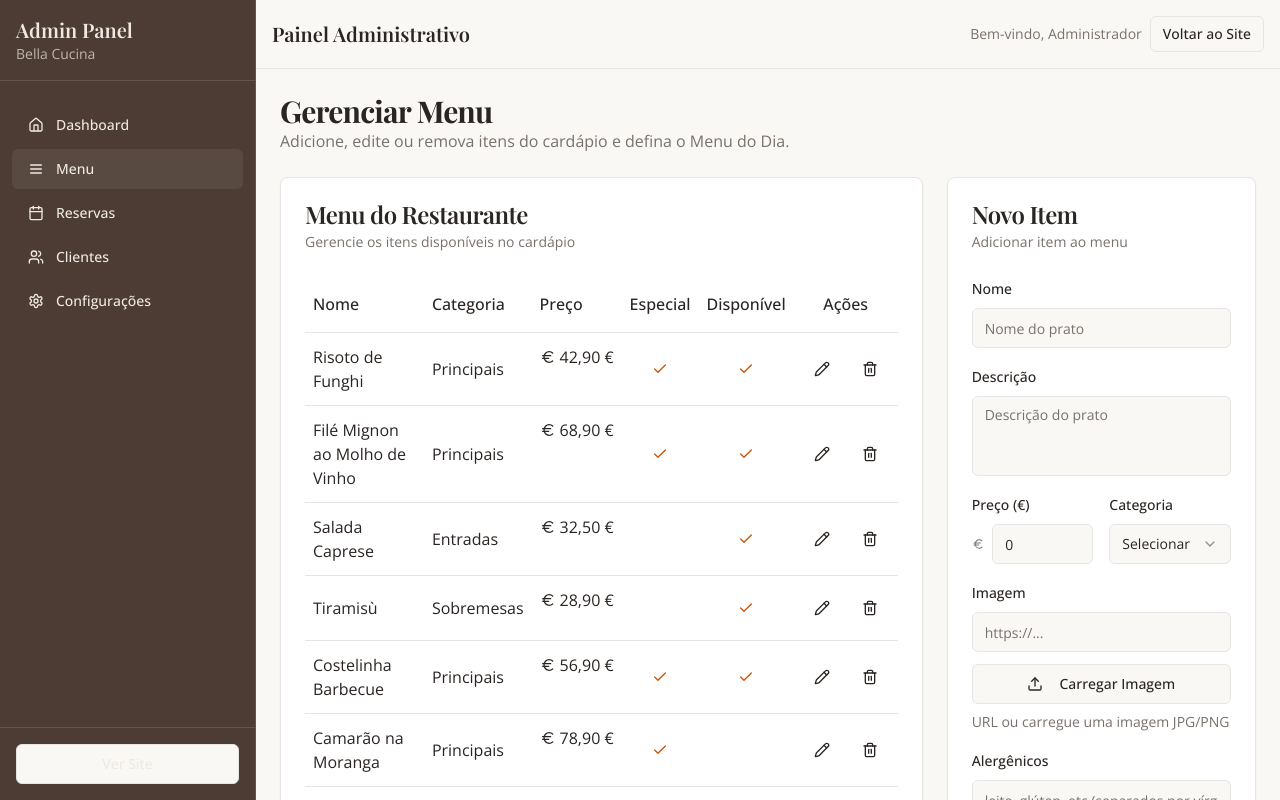
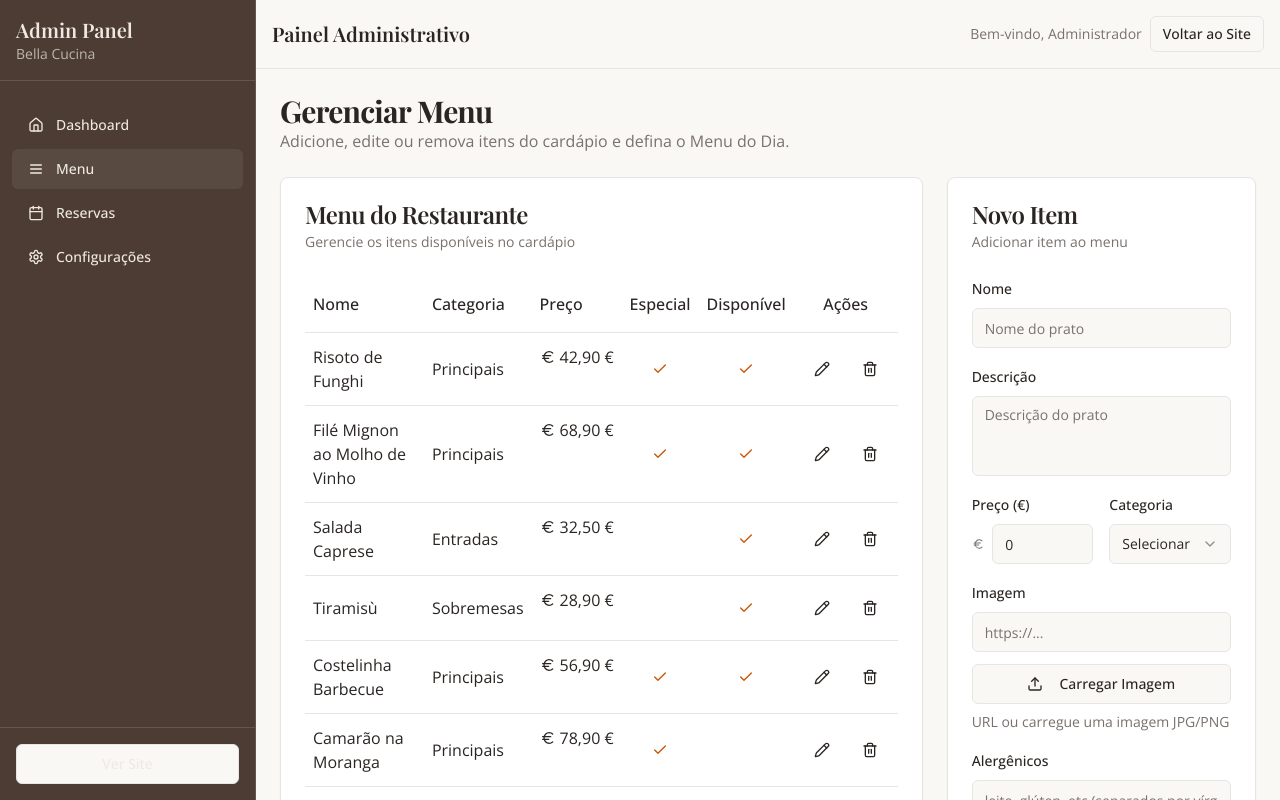
Before and after one commit to NathanP316/resto-dynamic-canvas, a React (Vite) app: page /admin/menu in a window 1280 px wide. Shown: the top 800 px of the page. Built offline with nearby package versions, Linux system fonts and the light colour scheme.

Commit message:
Remove client page and update README
Remove the client page and update the README file with instructions on how to edit the code.

```diff
--- a/src/App.tsx
+++ b/src/App.tsx
@@ -9,7 +9,6 @@ import ReservationPage from "./pages/ReservationPage";
 import AdminDashboardPage from "./pages/admin/AdminDashboardPage";
 import AdminMenuPage from "./pages/admin/AdminMenuPage";
 import AdminReservationsPage from "./pages/admin/AdminReservationsPage";
-import AdminClientsPage from "./pages/admin/AdminClientsPage";
 import AdminSettingsPage from "./pages/admin/AdminSettingsPage";
 import NotFound from "./pages/NotFound";
 
@@ -29,7 +28,6 @@ const App = () => (
           <Route path="/admin" element={<AdminDashboardPage />} />
           <Route path="/admin/menu" element={<AdminMenuPage />} />
           <Route path="/admin/reservas" element={<AdminReservationsPage />} />
-          <Route path="/admin/clientes" element={<AdminClientsPage />} />
           <Route path="/admin/configuracoes" element={<AdminSettingsPage />} />
 
           <Route path="*" element={<NotFound />} />
--- a/src/components/AdminSidebar.tsx
+++ b/src/components/AdminSidebar.tsx
@@ -1,6 +1,6 @@
 
 import { Button } from "@/components/ui/button";
-import { Calendar, Home, Menu, Settings, Users } from "lucide-react";
+import { Calendar, Home, Menu, Settings } from "lucide-react";
 import { Link, useLocation } from "react-router-dom";
 import { cn } from "@/lib/utils";
 
@@ -23,11 +23,6 @@ const AdminSidebar = () => {
       name: "Reservas",
       path: "/admin/reservas",
       icon: <Calendar size={20} />,
-    },
-    {
-      name: "Clientes",
-      path: "/admin/clientes",
-      icon: <Users size={20} />,
     },
     {
       name: "Configurações",
```
